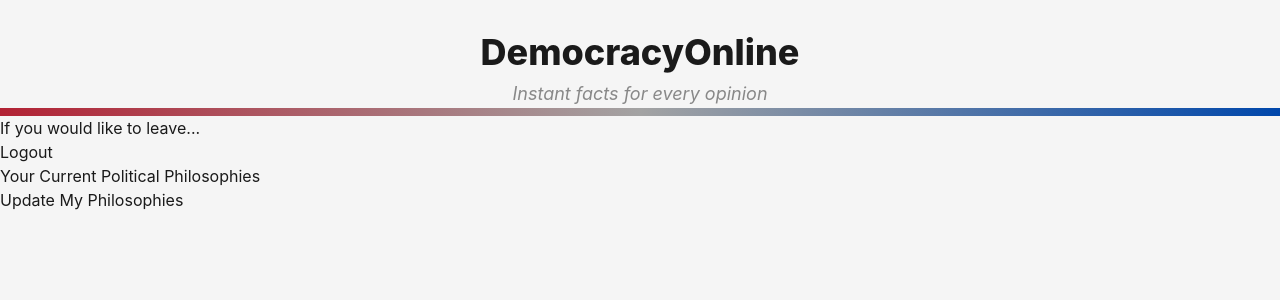
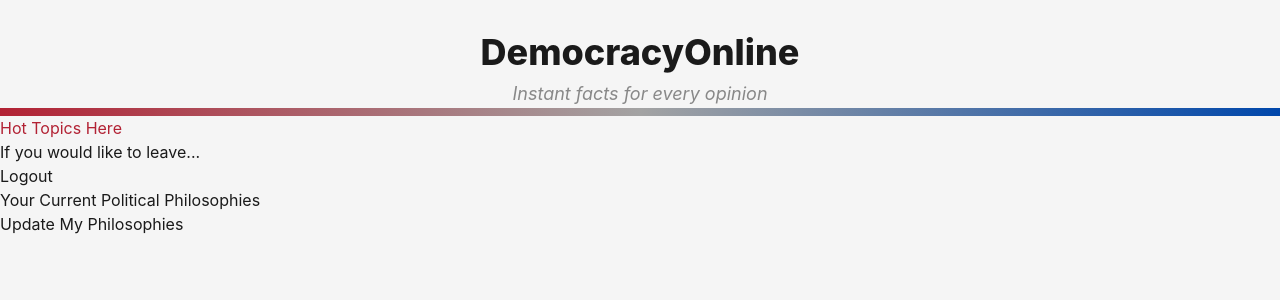
Before and after one commit to SoftChairWingineers/DemocracyOnline, a React app: page /dashboard in a window 1280 px wide. Shown: the top 300 px of the page. Built offline with nearby package versions, Linux system fonts and the light colour scheme.

Commit message:
Add HotTopics list to Dashboard

```diff
--- a/src/client/views/Dashboard.jsx
+++ b/src/client/views/Dashboard.jsx
@@ -1,7 +1,5 @@
 import React from "react";
 import HotTopics from "../components/HotTopics";
-
-const hotTopics = ["Abortion", "Tariffs", "Gun Control"];
 
 function Dashboard() {
   return (
@@ -16,6 +14,7 @@ function Dashboard() {
       </div>
       <div className="w-full h-2 bg-gradient-to-r from-red-primary via-neutral-400 to-blue-primary" />
       <div>
+        <HotTopics />
         <h4>If you would like to leave...</h4>
         <button>
           <a href="/logout">Logout</a>
```
